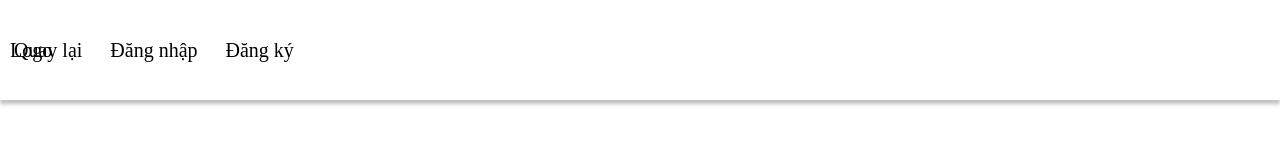
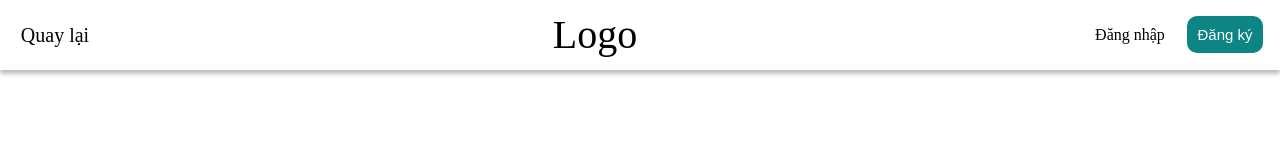
Before and after one commit to PHoangLe/e-learning-website, a plain HTML site: page lessons.html in a window 1280 px wide. Drawn offline with Linux system fonts and the light colour scheme.

Commit message:
base lesson header

```diff
--- a/assets/css/style.css
+++ b/assets/css/style.css
@@ -1,9 +1,14 @@
 *{
-    --header-height: 100px;
+    --header-height: 70px;
     box-sizing: border-box;
     padding: 0px;
     margin: 0px;
 }
+
+html{
+    font-family: 'Kohinoor Bangla';
+}
+
 .header{
     display: flex;
     position: fixed;
@@ -77,6 +82,7 @@
     text-align: center;
     height: var(--header-height);
     font-size: 20px;
+    min-width: 110px;
 }
 
 #lesson-nav li {
@@ -85,7 +91,6 @@
     margin: auto;
     padding: 0 10px;
     min-width: fit-content;
-    font-family: 'Kohinoor Bangla';
     font-style: normal;
     font-weight: 500;
     font-size: 20px;
@@ -98,15 +103,44 @@
     transition: box-shadow .4s;
 }
 
-#lesson-nav li:hover a{
+#lesson-nav li:hover a,
+#login-btn:hover a{
     box-shadow: 0 3px #339C9C;
     font-weight: 550;
 }
 
+
 #lesson-nav-logo {
-    position: absolute;
+    position: relative;
+    display: inline-block;
     line-height: var(--header-height);
+    font-size: 40px;
+    width: 100%;
+    text-align: center;
+}
+
+#login-btn,
+#register-btn{
+    min-width: 100px;
+    line-height: var(--header-height);
+    text-align: center;
+}
+
+#login-btn a{
+    color: #000000;
     text-decoration: none;
-    padding: 4px;
-    color: black;
 }
+
+#register-btn .button{
+    background-color: #0E8585;
+    padding: 10px;
+    margin-right: 10px;
+    border-radius: 10px;
+    border-style: none;
+    color: #fff;
+    font-size: 15px;
+}
+
+#register-btn .button:hover{
+    box-shadow: 0px 0px 2px 2px rgb(0,0,0);
+}
--- a/lessons.html
+++ b/lessons.html
@@ -13,10 +13,15 @@
 
         <ul id="lesson-nav">
             <li ><a href="">Quay lại</a></li>
-            <li id="lesson-nav-logo">Logo</li>
-            <li ><a href="">Đăng nhập</a></li>
-            <li ><a href="">Đăng ký</a></li>
         </ul>
+
+        <div id="lesson-nav-logo">Logo</div>
+
+        <div id="login-btn"><a href="">Đăng nhập</a></div>
+
+        <div id="register-btn">
+            <button type="button" class="button">Đăng ký</button>
+        </div>
 
     </div>
 </body>
```
